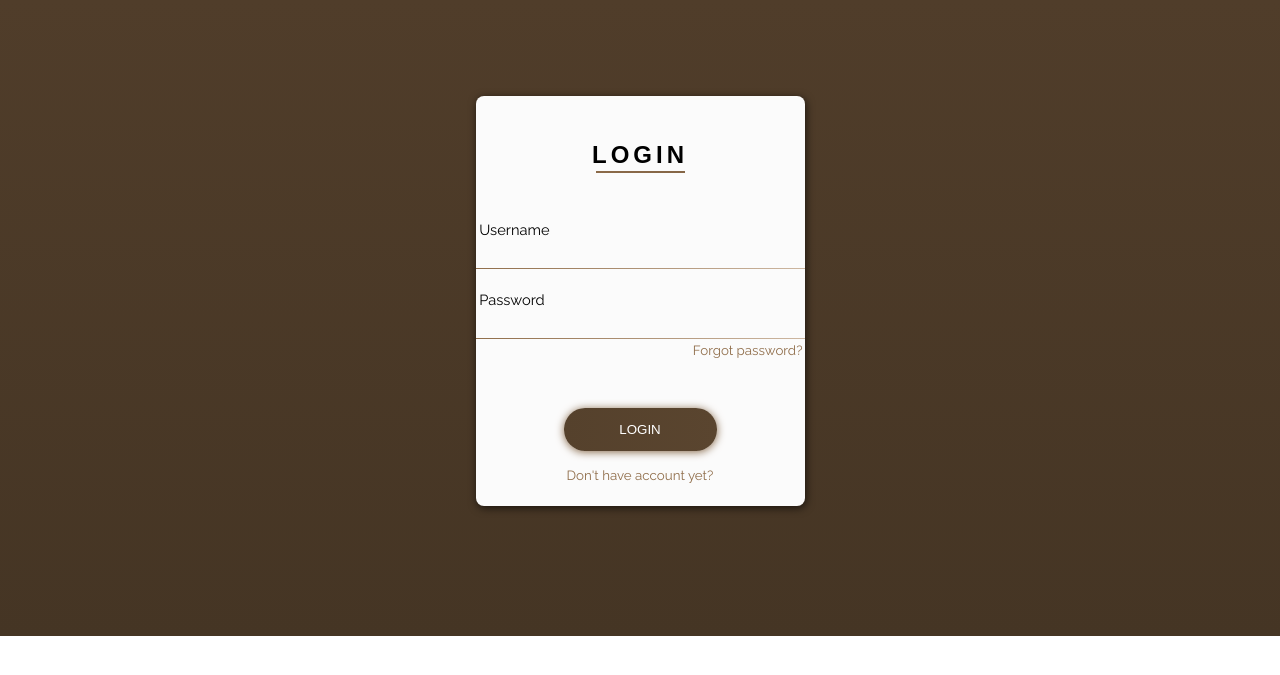
After one commit to kritingkenway/ci4-musik, a CodeIgniter 4 app: the page made by app/Views/login2.php in a window 1280 px wide. The commit adds this page. Shown: the top 675 px of the page. Run offline with PHP 8.4 and a stand-in for CodeIgniter, Linux system fonts and the light colour scheme; the template is opened without the code that fills it, so the values that code supplies are empty; some libraries are stand-ins or nearby versions.

Commit message:
(filenya di view, login2)

```diff
--- a/app/Views/login.php
+++ b/app/Views/login.php
@@ -9,7 +9,7 @@
   <!-- Bootstrap CSS -->
   <link rel="stylesheet" href="https://stackpath.bootstrapcdn.com/bootstrap/4.5.0/css/bootstrap.min.css" integrity="sha384-9aIt2nRpC12Uk9gS9baDl411NQApFmC26EwAOH8WgZl5MYYxFfc+NcPb1dKGj7Sk" crossorigin="anonymous">
   <link rel="stylesheet" type="text/css" href="<?= base_url() ?>/assets/css/bootstrap.min.css">
-  <link rel="stylesheet" type="text/css" href="<?= base_url() ?>/css/index.css">
+  <link rel="stylesheet" type="text/css" href="<?= base_url() ?>/css/style.css">
   <link rel="stylesheet" type="text/css" href="<?= base_url() ?>/assets/fontawesome/css/all.min.css">
 
   <title><?= $title ?></title>
--- /dev/null
+++ b/app/Views/login2.php
@@ -0,0 +1,45 @@
+<!DOCTYPE html>
+<html>
+ <head>
+
+        <link rel="stylesheet" type="text/css" href="style.css">
+      <title>Login</title>
+      <link href="https://fonts.googleapis.com/css?family=Raleway" rel="stylesheet">
+      <style>
+        body {
+
+      </style>
+      </head>
+         <body>
+           <div id="card">
+            <div id="card-content">
+      <div id="card-title">
+        <h2>LOGIN</h2>
+        <div class="underline-title"></div>
+
+      </div>
+    </div>
+    <form method="post" class="form">
+        <label for="username" style="padding-top:13px">&nbsp;Username</label>
+      <input
+       id="username"
+       class="form-content"
+       type="username"
+       name="username"
+       autocomplete="on"
+       required />
+      <div class="form-border"></div>
+    <label for="user-password" style="padding-top:22px">&nbsp;Password</label>
+      <input
+       id="user-password"
+       class="form-content"
+       type="password"
+       name="password"
+       required />
+      <div class="form-border"></div>
+    <a href="#"><legend id="forgot-pass">Forgot password?</legend></a>
+    <input id="submit-btn" type="submit" name="submit" value="LOGIN" /><a href="/register" id="signup">Don't have account yet?</a>
+    </form>
+    </div>
+         </body>
+    </html>
--- /dev/null
+++ b/public/css/style.css
@@ -0,0 +1,83 @@
+html{
+background: -webkit-linear-gradient(bottom, #453524, #503d2a);
+       background-repeat: no-repeat;
+}
+    #card {
+        background: #fbfbfb;
+        border-radius: 8px;
+        box-shadow: 1px 2px 8px rgba(0, 0, 0, 0.65);
+        height: 410px;
+        margin: 6rem auto 8.1rem auto;
+        width: 329px;
+}
+#card-content {
+      padding: 12px 44px;
+}
+#card-title {
+      font-family: "Raleway Thin", sans-serif;
+      letter-spacing: 4px;
+      padding-bottom: 23px;
+      padding-top: 13px;
+      text-align: center;
+}
+.underline-title {
+      background: -webkit-linear-gradient(right, #856646, #8b6a49);
+      height: 2px;
+      margin: -1.1rem auto 0 auto;
+      width: 89px;
+}
+a {
+    text-decoration: none;
+}
+label {
+    font-family: "Raleway", sans-serif;
+    font-size: 11pt;
+}
+#forgot-pass {
+    color: #906e4b;
+    font-family: "Raleway", sans-serif;
+    font-size: 10pt;
+    margin-top: 3px;
+    text-align: right;
+}
+.form {
+    align-items: left;
+    display: flex;
+    flex-direction: column;
+}
+.form-border {
+    background: -webkit-linear-gradient(right, #cdb7a1, #906e4b);
+    height: 1px;
+    width: 100%;
+}
+.form-content {
+    background: #fbfbfb;
+    border: none;
+    outline: none;
+    padding-top: 14px;
+}
+#signup {
+    color: #906e4b;
+    font-family: "Raleway", sans-serif;
+    font-size: 10pt;
+    margin-top: 16px;
+    text-align: center;
+}
+#submit-btn {
+    background: -webkit-linear-gradient(right, #5a452f, #55412c);
+    border: none;
+    border-radius: 21px;
+    box-shadow: 0px 1px 8px #856646;
+    cursor: pointer;
+    color: white;
+    font-family: "Raleway SemiBold", sans-serif;
+    height: 42.3px;
+    margin: 0 auto;
+    margin-top: 50px;
+    transition: 0.25s;
+    width: 153px;
+}
+#submit-btn:hover {
+    box-shadow: 0px 1px 18px #806143;
+}
+}
```
Also changed, not shown: app/s.png (added).
